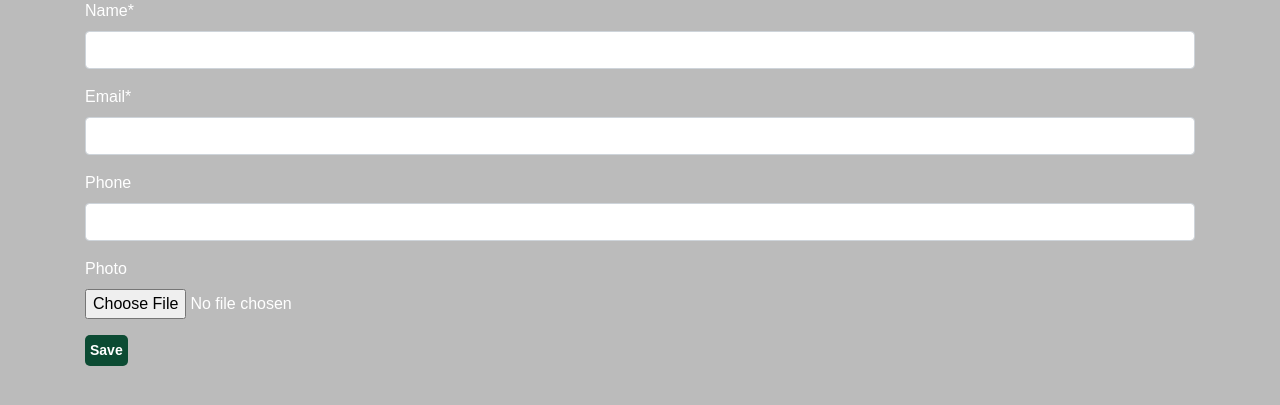
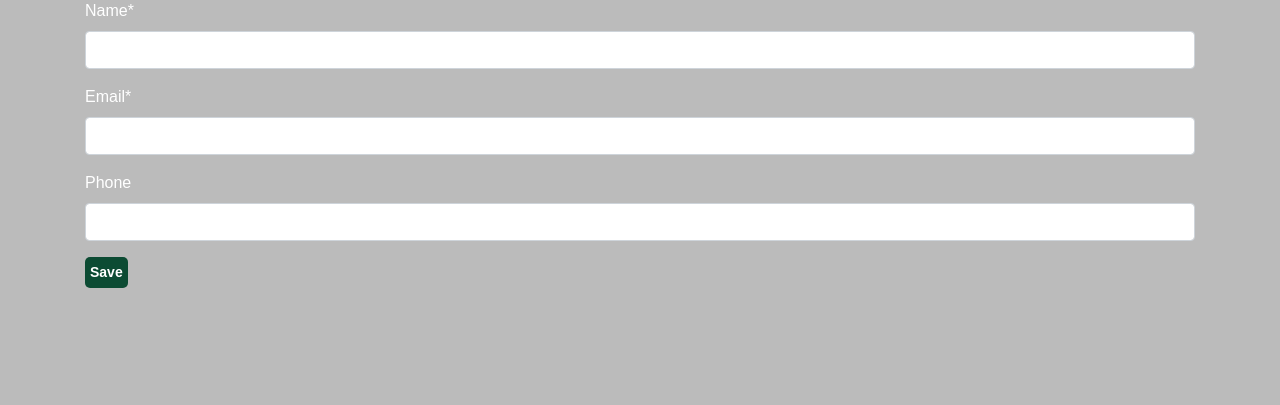
Before and after one commit to gabrielstonedelza/food4thought, a Django app: page /member/new/ in a window 1280 px wide. Shown: the part 149-554 px from the top of the page. Run offline with Django 3.2, Linux system fonts and the light colour scheme; some libraries are stand-ins or nearby versions; some web fonts are replaced.

Commit message:
removed photo from members

```diff
--- a/f4t/forms.py
+++ b/f4t/forms.py
@@ -21,4 +21,4 @@ class PostForm(forms.ModelForm):
 class MemberForm(forms.ModelForm):
     class Meta:
         model = BecomeMember
-        fields = ['name','email','phone','photo']
+        fields = ['name','email','phone']
--- a/f4t/templates/f4t/members.html
+++ b/f4t/templates/f4t/members.html
@@ -22,10 +22,6 @@ Our Members
         <br>
         {% for member in all_members %}
             <div class="member-box z-depth-1-half">
-                <!-- member photo -->
-                {% if member.photo %}
-                <img src="{{ member.photo.url }}" alt="">
-                {%  endif %}
                 <small>{{ member.name }}</small>
             </div>
         {% endfor %}
--- a/f4t/views.py
+++ b/f4t/views.py
@@ -129,9 +129,8 @@ def become_amember(request):
             name = form.cleaned_data.get('name')
             email = form.cleaned_data.get('email')
             phone = form.cleaned_data.get('phone')
-            photo = form.cleaned_data.get('photo')
 
-            BecomeMember.objects.create(name=name, email=email, phone=phone, photo=photo)
+            BecomeMember.objects.create(name=name, email=email, phone=phone)
             return redirect('members')
 
     else:
--- a/food4thought/models.py
+++ b/food4thought/models.py
@@ -34,7 +34,6 @@ class BecomeMember(models.Model):
     name = models.CharField(max_length=200, unique=True)
     email = models.EmailField(max_length=250, unique=True)
     phone = models.CharField(max_length=100, blank=True)
-    photo = models.ImageField(upload_to='members_photo', blank=True, default='default_member.jpg')
     date_joined = models.DateTimeField(auto_now_add=True)
 
     def __str__(self):
--- a/food4thought/serializers.py
+++ b/food4thought/serializers.py
@@ -5,7 +5,7 @@ from .models import Post, Comment, BecomeMember
 class PostSerializer(serializers.ModelSerializer):
     class Meta:
         model = Post
-        fields = ['id','title', 'subtitle', 'post_content', 'likes', 'audio_content', 'date_posted']
+        fields = ['id', 'title', 'subtitle', 'post_content', 'likes', 'audio_content', 'date_posted']
 
 
 class CommentSerializer(serializers.ModelSerializer):
@@ -17,4 +17,4 @@ class CommentSerializer(serializers.ModelSerializer):
 class BecomeMemberSerializer(serializers.ModelSerializer):
     class Meta:
         model = BecomeMember
-        fields = ['id', 'name', 'email', 'phone', 'photo', 'date_joined']
+        fields = ['id', 'name', 'email', 'phone','date_joined']
```
Also changed, not shown: food4thought/migrations/0008_remove_becomemember_photo.py (added), 1 other file.
